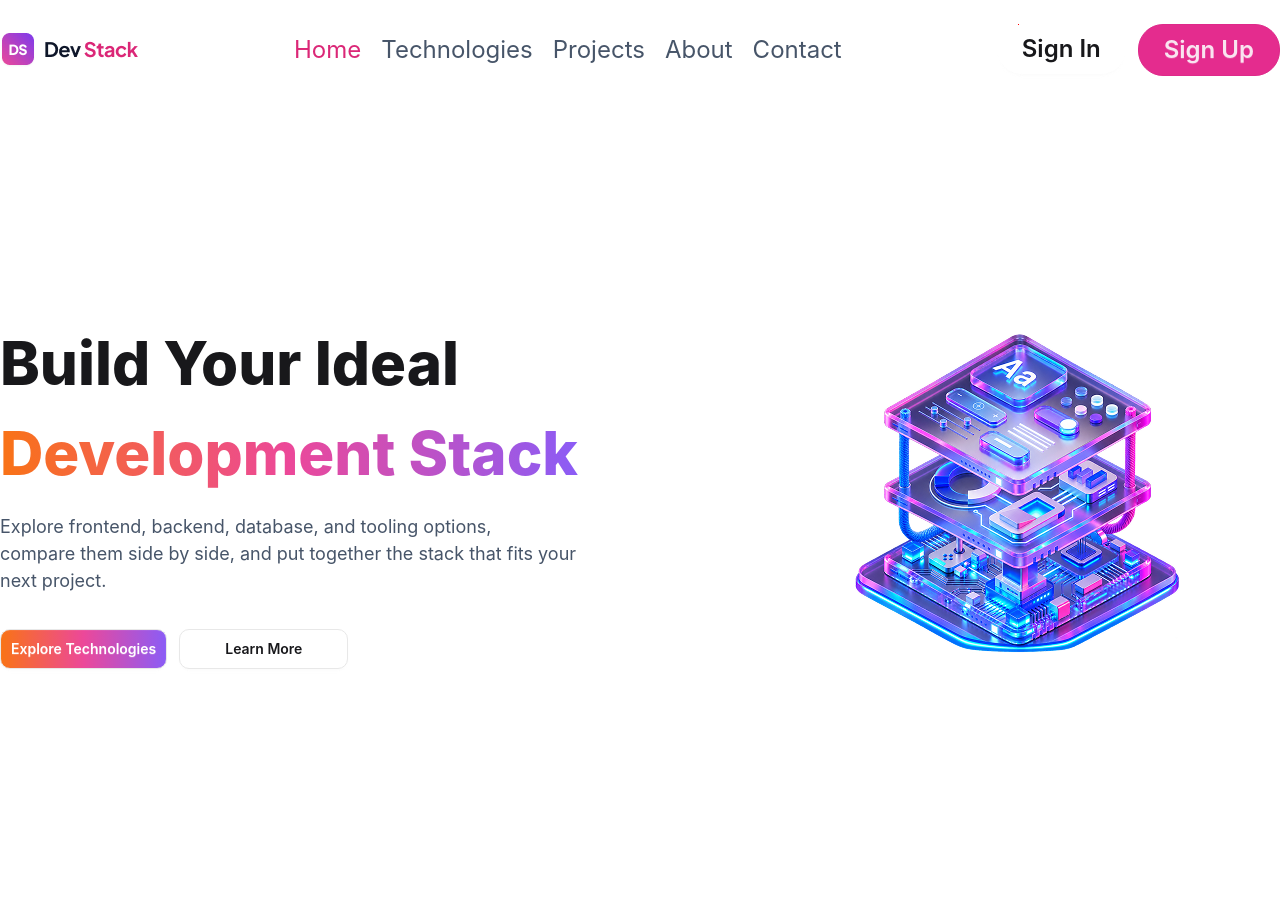
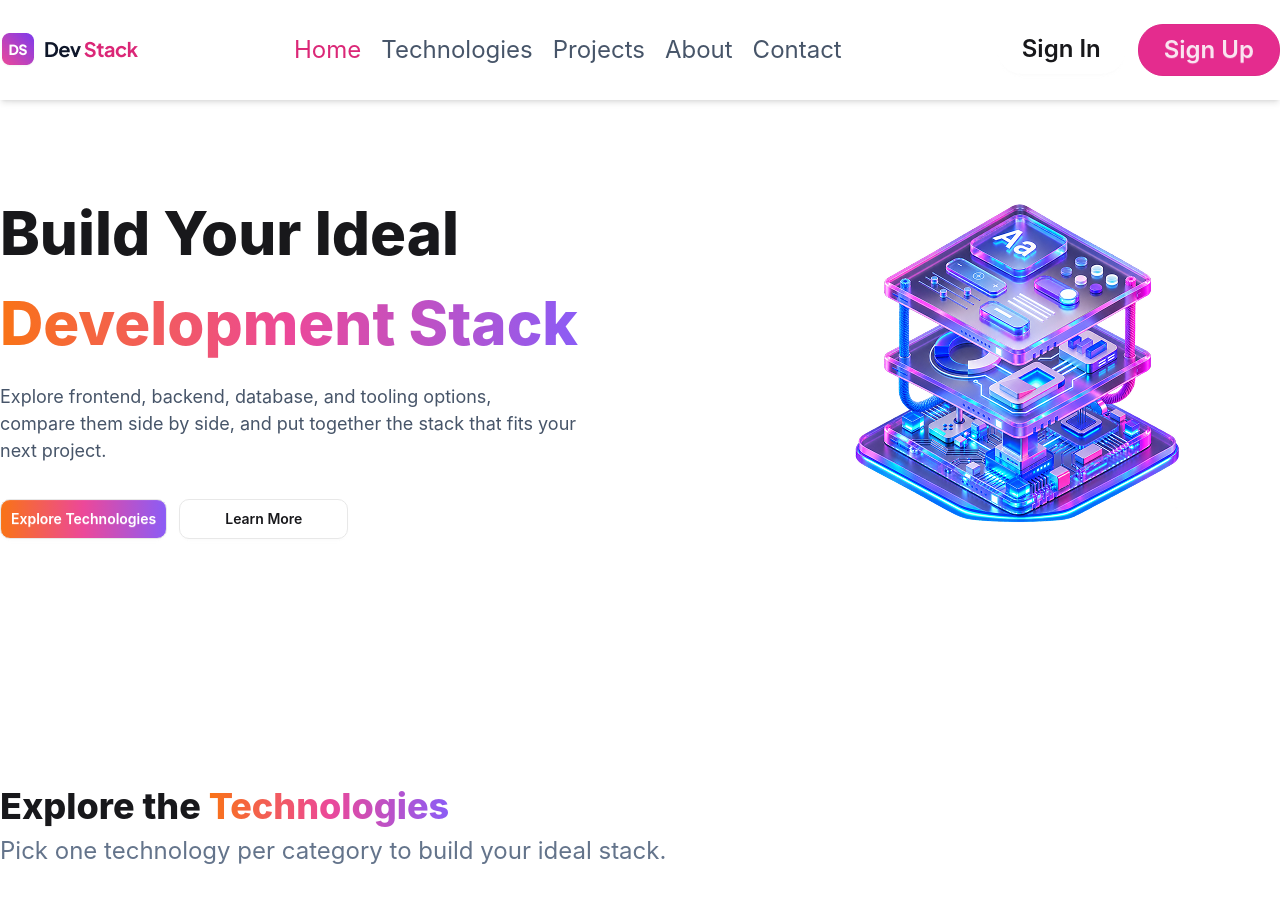
Before and after one commit to istiakahmed23/dev-stack-assg1, a React (Vite) app: page / in a window 1280 px wide. Shown: the top 902 px of the page. Built offline with nearby package versions, Linux system fonts and the light colour scheme.

Commit message:
fixed navbar, added brand color

```diff
--- a/src/App.css
+++ b/src/App.css
@@ -8,6 +8,11 @@
     #8b5cf6
   );
 }
+
+.text-brand-gradient{
+  @apply bg-clip-text text-transparent bg-[linear-gradient(to_right,#f97316,#ec4899,#8b5cf6)];
+
+}
 .btnNav{
   @apply rounded-[25px] text-2xl p-[25px];
 }
--- a/src/App.tsx
+++ b/src/App.tsx
@@ -1,6 +1,8 @@
 
+import { Suspense } from 'react'
 import './App.css'
 import Hero from './components/Hero'
+import MainLayout from './components/MainLayout'
 import Navbar from './components/Navbar'
 
 function App() {
@@ -9,6 +11,10 @@ function App() {
     <>
     <Navbar/>
     <Hero/>
+    <Suspense fallback={<div className="bg-slate-50 px-4 py-16 text-center text-slate-600">Loading Products...</div>}>
+    <MainLayout/>
+    </Suspense>
+
 
     </>
   )
--- a/src/components/Hero.tsx
+++ b/src/components/Hero.tsx
@@ -1,12 +1,13 @@
 import React from 'react';
 import banner from '../assets/banner-stack.png'
+import '../App.css';
 
 const Hero = () => {
     return (
         <>
-            <div className="container mx-auto flex items-center justify-between py-[130px] mb-7">
+            <div className="container mx-auto flex items-center justify-between py-[100px] mb-7">
                 <div className="">
-                    <h2 className="text-[60px] font-extrabold">Build Your Ideal <br /> <span className="bg-clip-text text-transparent bg-[linear-gradient(to_right,#f97316,#ec4899,#8b5cf6)]">Development Stack</span>
+                    <h2 className="text-[60px] font-extrabold">Build Your Ideal <br /> <span className="text-brand-gradient">Development Stack</span>
                     </h2>
                     <p className="text-[18px] font-normal text-[#475569] pt-[15px] pb-[35px]">Explore frontend, backend, database, and tooling options,
                         <br />compare them side by side, and put together the stack that fits your<br />
--- a/src/components/MainLayout.tsx
+++ b/src/components/MainLayout.tsx
@@ -2,9 +2,16 @@ import React from 'react';
 
 const MainLayout = () => {
     return (
-        <div>
+        <>
+        <div className="container mx-auto">
+            <div className="py-[25px]">
+                <h2 className='font-extrabold text-[36px]'>Explore the <span className="text-brand-gradient">Technologies</span></h2>
+            <p className="font-normal text-[24px] text-[#64748B]">Pick one technology per category to build your ideal stack.</p>
 
+            </div>
         </div>
+
+        </>
     );
 };
 
--- a/src/components/Navbar.tsx
+++ b/src/components/Navbar.tsx
@@ -5,7 +5,7 @@ import '../App.css';
 const Navbar = () => {
     return (
         <div>
-            <nav className="">
+            <nav className="fixed top-0 left-0 z-50 w-full bg-white shadow-md">
                 <div className="container mx-auto flex items-center justify-between py-6">
                     <img src={logo} alt="Logo" className="" />
                     <ul className="flex gap-5 items-center text-2xl text-[#475569]">
```
Also changed, not shown: src/types.ts (added, +10 -0 lines).
